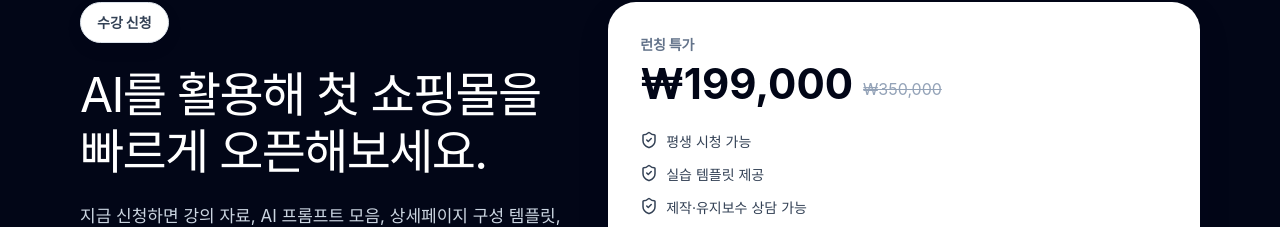
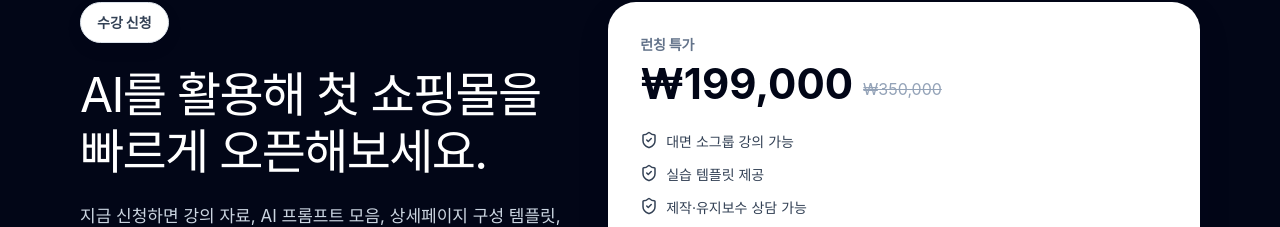
Before and after one commit to jejeje0431/coreWave, a React (Vite) app: page / in a window 1280 px wide. Shown: the part 4096-4323 px from the top of the page. Built offline with nearby package versions, Linux system fonts and the light colour scheme.

Commit message:
Update offline lecture benefit text

```diff
--- a/src/App.jsx
+++ b/src/App.jsx
@@ -512,7 +512,7 @@
               <del>₩350,000</del>
             </div>
             <div className="check-list">
-              <span className="inline-check"><ShieldCheck size={18} /> 평생 시청 가능</span>
+              <span className="inline-check"><ShieldCheck size={18} /> 대면 소그룹 강의 가능</span>
               <span className="inline-check"><ShieldCheck size={18} /> 실습 템플릿 제공</span>
               <span className="inline-check"><ShieldCheck size={18} /> 제작·유지보수 상담 가능</span>
             </div>
```
